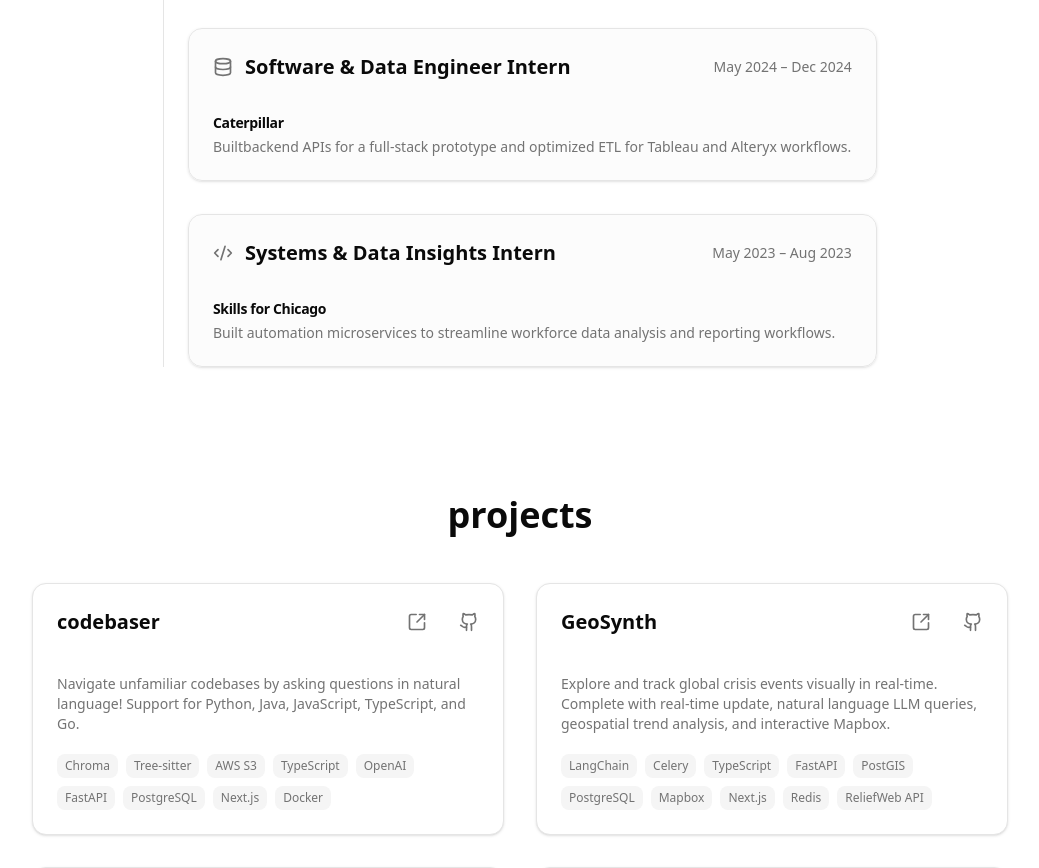
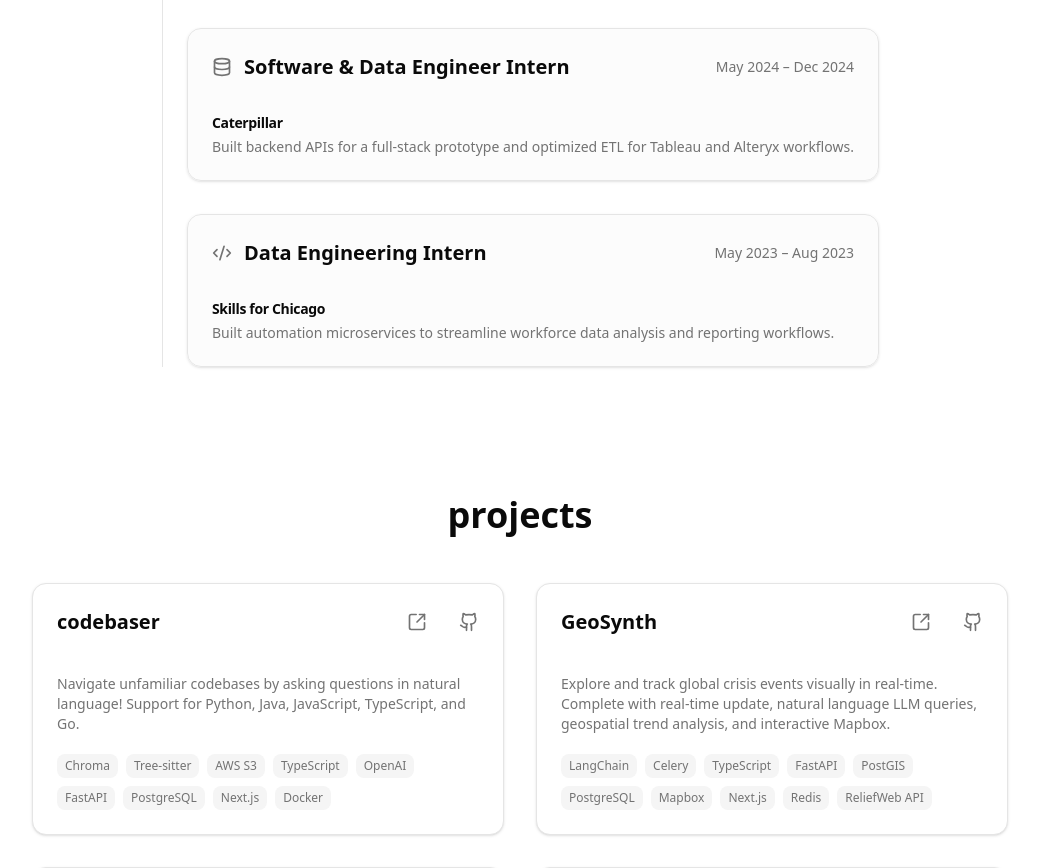
Before and after one commit to akashm6/current_portfolio, a Next.js app: page / in a window 1280 px wide. Shown: the part 1620-2488 px from the top of the page, without its empty margins (120-1159 px from the left). Built offline with nearby package versions, Linux system fonts and the light colour scheme.

Commit message:
fixed typos

```diff
--- a/src/components/Experience.jsx
+++ b/src/components/Experience.jsx
@@ -43,7 +43,7 @@ const experiences = [
     timeframe: "May 2024 – Dec 2024",
     icon: Database,
     description:
-      "Builtbackend APIs for a full-stack prototype and optimized ETL for Tableau and Alteryx workflows.",
+      "Built backend APIs for a full-stack prototype and optimized ETL for Tableau and Alteryx workflows.",
     details: [
       <>
         Engineered a full-stack rental app prototype (Flask, Next.js) with AWS
@@ -77,7 +77,7 @@ const experiences = [
     ],
   },
   {
-    title: "Systems & Data Insights Intern",
+    title: "Data Engineering Intern",
     company: "Skills for Chicago",
     logo: "/scf.png",
     timeframe: "May 2023 – Aug 2023",
```
